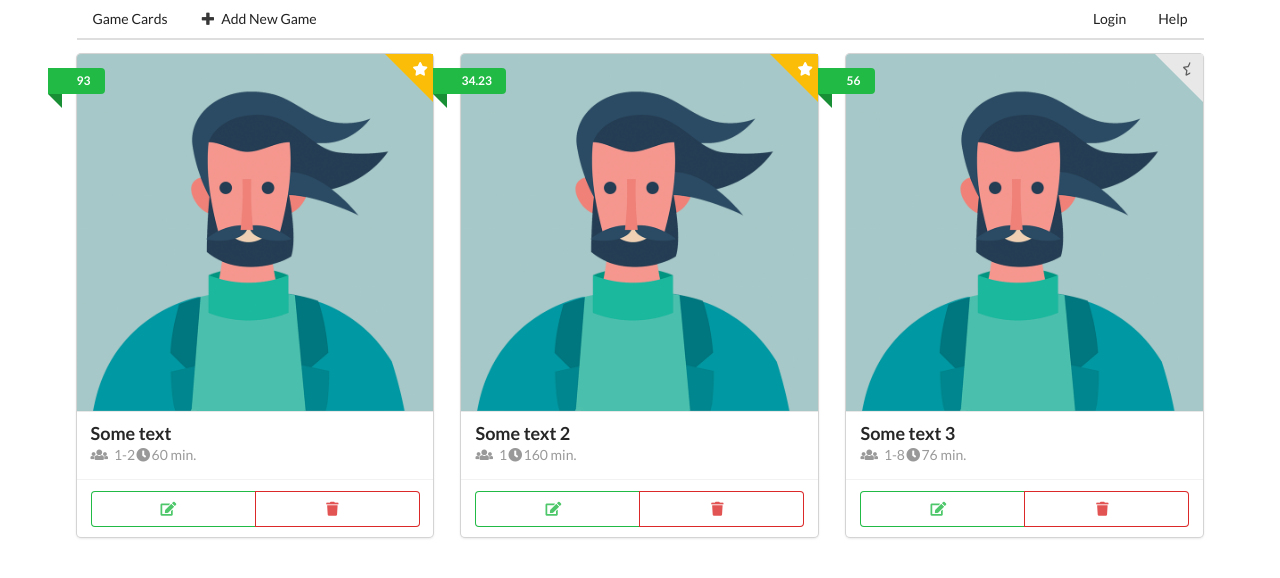
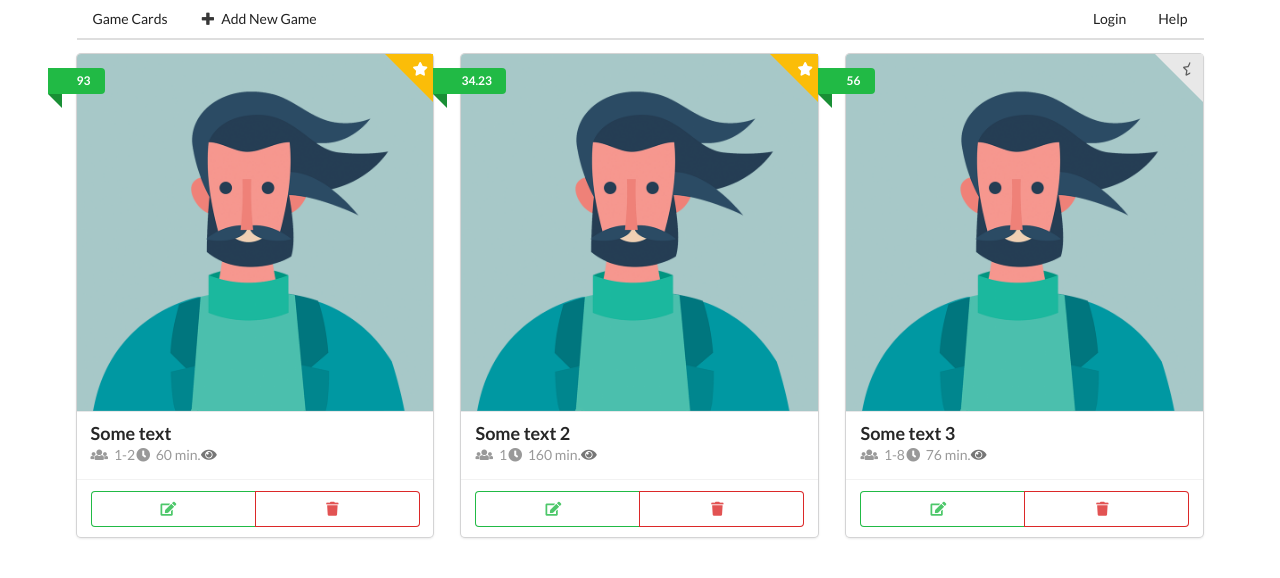
Before and after one commit to vaskov-v/react-edu, a React (Create React App) app: page / in a window 1280 px wide. Shown: the top 578 px of the page. Built offline with nearby package versions, Linux system fonts and the light colour scheme.

Commit message:
Added GameCard description

```diff
--- a/src/components/App.js
+++ b/src/components/App.js
@@ -77,6 +77,11 @@ class App extends React.Component{
 
     showGameForm = () => this.setState({showGameForm: true, selectedGame: {}});
     hideGameForm = () => this.setState({showGameForm: false, selectedGame: {}});
+    saveGame = game => (game._id ? this.updateGame(game) : this.addGame(game));
+    updateGame = game => this.setState({
+        games: this.sortGames(this.state.games.map(item => item._id === game._id ? game : item)),
+        showGameForm: false
+    });
     addGame = (game) => this.setState({
         games: this.sortGames([
             ...this.state.games,
@@ -87,6 +92,9 @@ class App extends React.Component{
         ]),
         showGameForm: false
     });
+    deleteGame = game => this.setState({
+        games: this.state.games.filter(item => item._id !== game._id)
+    }) ;
     selectGameForEditing = game => this.setState({selectedGame: game, showGameForm: true});
 
 
@@ -102,7 +110,7 @@ class App extends React.Component{
                         <div className="nine wide column">
                             <GameForm publishers={publishers}
                                       cancel={this.hideGameForm}
-                                      submit={this.addGame}
+                                      submit={this.saveGame}
                                       game={this.state.selectedGame}
                             />
                         </div>
@@ -113,6 +121,7 @@ class App extends React.Component{
                             games={this.state.games}
                             toggleFeatured={this.toggleFeatured}
                             editGame={this.selectGameForEditing}
+                            deleteGame={this.deleteGame}
                         />
                     </div>
                 </div>
--- a/src/components/GameCard.js
+++ b/src/components/GameCard.js
@@ -2,8 +2,29 @@ import React from "react";
 import PropTypes from "prop-types";
 import Featured from "./Featured";
 
-const GameCard = ({game, toggleFeatured, editGame}) => (
-    <div className="ui card">
+class GameCard extends React.Component{
+    state = {
+        showConfirmation: false,
+        showDescription: false
+    }
+
+    showConfirmation = () => this.setState({showConfirmation: true});
+    hideConfirmation = () => this.setState({showConfirmation: false});
+
+    showDescription = () => this.setState({showDescription: true});
+    hideDescription = () => this.setState({showDescription: false});
+
+    render (){
+        const {game, toggleFeatured, editGame, deleteGame} = this.props;
+        return(
+            <div className="ui card">{
+                this.state.showDescription ? (
+                    <div className="content">
+                        <div class="description">
+                            {game.description}
+                        </div>
+                    </div>
+                ) : (
                      <div className="image">
                         <span className="ui green ribbon label">{game.price}</span>
                         <Featured
@@ -11,32 +32,60 @@ const GameCard = ({game, toggleFeatured, editGame}) => (
                             toggleFeatured={toggleFeatured}
                             gameId={game._id}
                         />
+                        <img src={game.img} alt="Game Cover"/>
+                    </div>
+                )
+            }
 
-            <img src={game.img} alt="Game Cover"/>
-
-        </div>
                 <div className="content">
                     <a href="/" className="header">{game.name}</a>
                     <div className="meta">
                         <i className="icon users"></i> {game.players}
                         <i className="icon wait"></i>{game.duration} min.
+
+                        <span className="DescriptionContent">{
+                            this.state.showDescription ?  (
+                                <a onClick={() => this.hideDescription()}>
+                                    <i className = "green icon eye"></i>
+                                </a>
+                            ) : (
+                                <a onClick={() => this.showDescription()}>
+                                    <i className = "grey icon eye"></i>
+                                </a>
+                            )
+                        }
+                        </span>
+
                     </div>
                 </div>
-        <div className="extra content">
+                <div className="extra content">{
+                    this.state.showConfirmation ? (
+                        <div className="ui two buttons">
+                            <a className="ui red basic button" onClick={() => deleteGame(game)}>
+                                <i className="ui icon check"></i> YES
+                            </a>
+                            <a className="ui grey basic button" onClick={this.hideConfirmation}>
+                                <i className="ui icon close"></i> NO
+                            </a>
+
+                        </div>
+                    ) : (
                         <div className="ui two buttons">
                             <a className="ui green basic button" onClick={() => editGame(game)}>
                                 <i className="ui icon edit"></i>
                             </a>
-                <a className="ui red basic button">
+                            <a className="ui red basic button" onClick={this.showConfirmation}>
                                 <i className="ui icon trash"></i>
                             </a>
 
                         </div>
-
+                    )
+                }
                 </div>
-
             </div>
-);
+        )
+    }
+}
 
 GameCard.propTypes = {
     game: PropTypes.shape({
@@ -45,10 +94,12 @@ GameCard.propTypes = {
         players: PropTypes.string.isRequired,
         duration: PropTypes.number.isRequired,
         img: PropTypes.string.isRequired,
-        featured: PropTypes.bool.isRequired
+        featured: PropTypes.bool.isRequired,
+        description: PropTypes.string.isRequired
     }).isRequired,
     toggleFeatured: PropTypes.func.isRequired,
-    editGame: PropTypes.func.isRequired
+    editGame: PropTypes.func.isRequired,
+    deleteGame: PropTypes.func.isRequired
 };
 
 
--- a/src/components/GameForm.js
+++ b/src/components/GameForm.js
@@ -211,6 +211,7 @@ GameForm.propTypes = {
        players: PropTypes.string,
        duration: PropTypes.number,
        img: PropTypes.string,
+       description: PropTypes.string,
        featured: PropTypes.bool
     }).isRequired
 };
--- a/src/components/GameList.js
+++ b/src/components/GameList.js
@@ -4,9 +4,9 @@ import GameCard from "./GameCard";
 
 
 
-const GameList = ({games, toggleFeatured, editGame}) =>(
+const GameList = ({games, toggleFeatured, editGame, deleteGame}) =>(
     <div className="ui three cards">
-        {games.map(game => <GameCard game={game} toggleFeatured={toggleFeatured} key={game._id} editGame={editGame}/>)}
+        {games.map(game => <GameCard game={game} toggleFeatured={toggleFeatured} key={game._id} editGame={editGame} deleteGame={deleteGame}/>)}
     </div>
 
 );
@@ -21,7 +21,8 @@ GameList.propTypes = {
         })
     ).isRequired,
     toggleFeatured: PropTypes.func.isRequired,
-    editGame: PropTypes.func.isRequired
+    editGame: PropTypes.func.isRequired,
+    deleteGame: PropTypes.func.isRequired
 };
 
 export default GameList;
```
Lines whose indentation alone changed are shown as unchanged.
